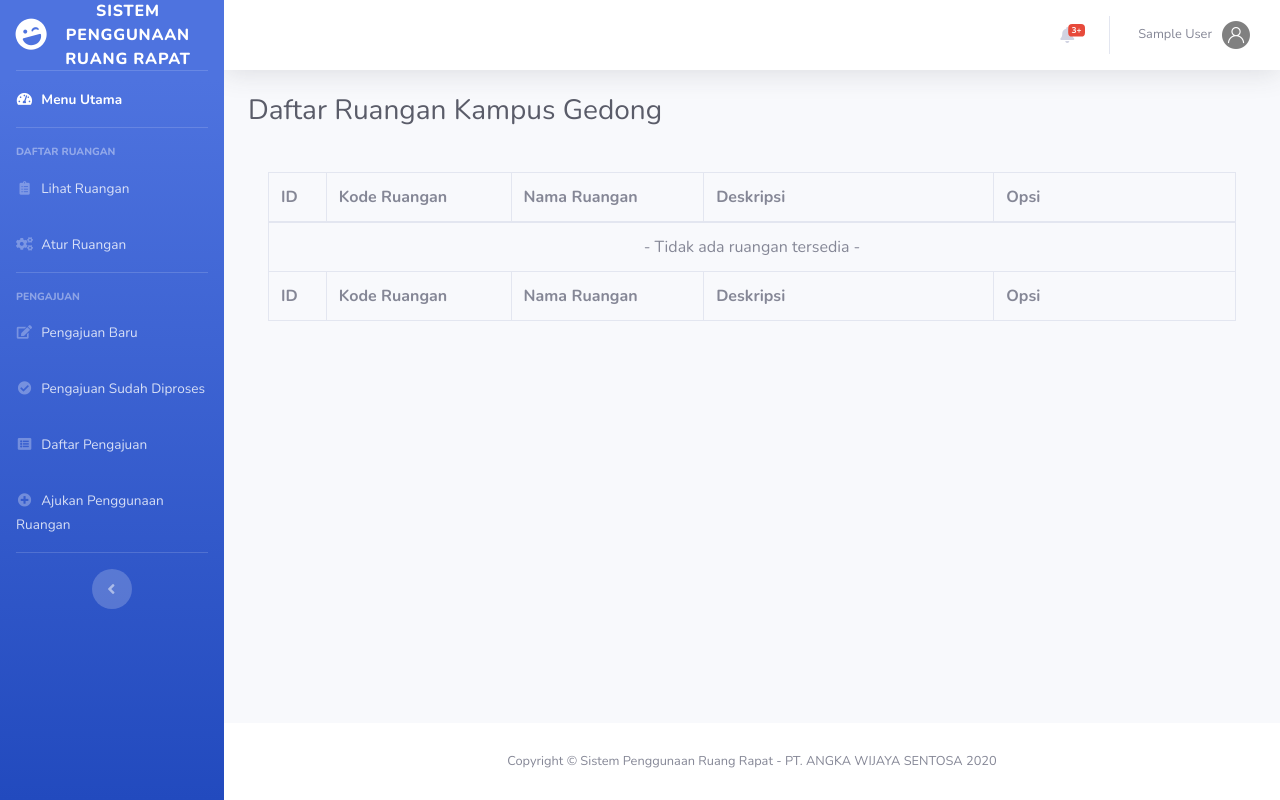
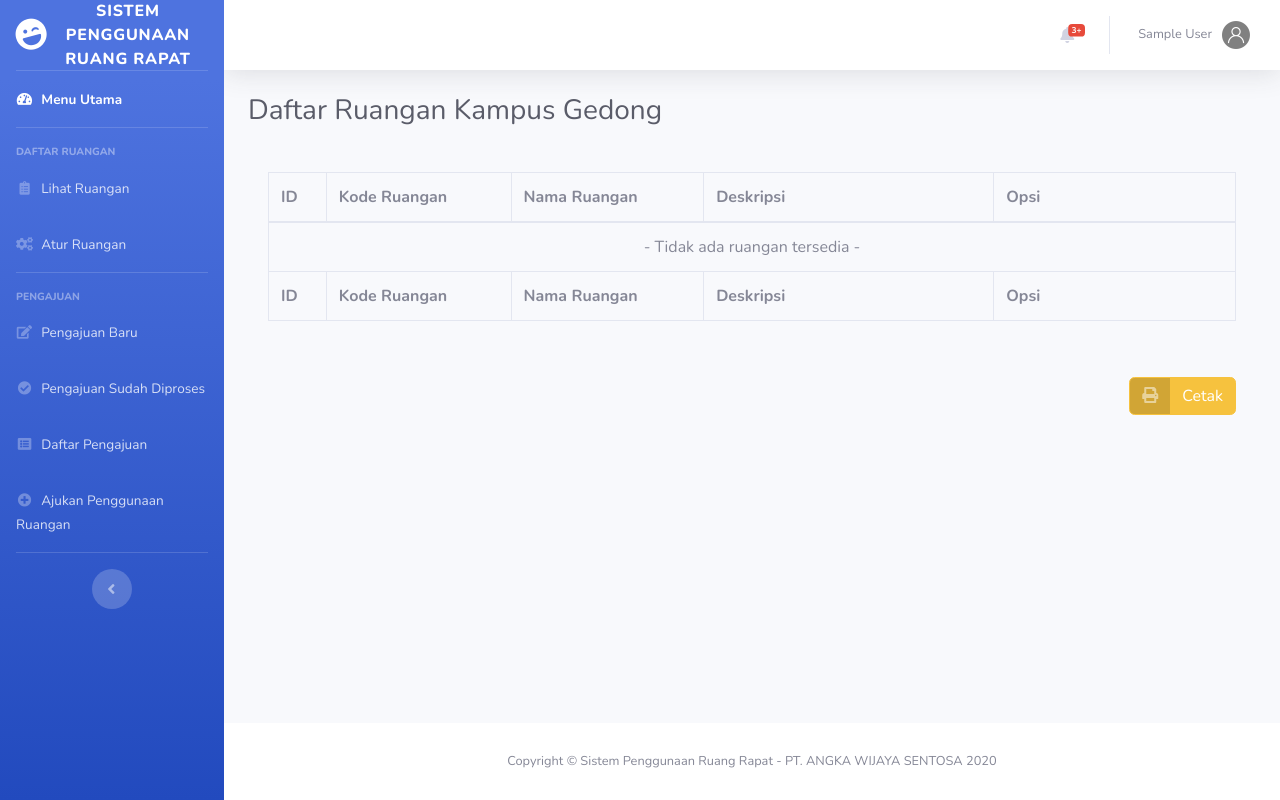
Before and after one commit to aditbeta/sipenru, a PHP site: page /daftar_ruangan.php in a window 1280 px wide. Run offline with PHP 8.4, Linux system fonts and the light colour scheme; the visitor is signed in with stand-in values (Sample User, id 1); data that the repository does not hold is empty.

Commit message:
Add button to print page as PDF (#9)
* add print page

* add cetak.php enf space

```diff
--- a/atur_ruangan.php
+++ b/atur_ruangan.php
@@ -97,6 +97,8 @@
             </div>
           </div>
 
+          <?php include 'cetak_halaman.php';?>
+
         </div>
         <!-- /.container-fluid -->
 
--- /dev/null
+++ b/cetak_halaman.php
@@ -0,0 +1,4 @@
+          <!-- Print Page -->
+          <div class="card-body" align="right">
+              <a href='#' class='btn btn-warning btn-icon-split' onclick="window.print()"><span class='icon text-white-50'><i class='fas fa-print'></i></span><span class='text'>Cetak</span></a>
+          </div>
--- a/daftar_pengajuan.php
+++ b/daftar_pengajuan.php
@@ -108,6 +108,8 @@
             </div>
           </div>
 
+          <?php include 'cetak_halaman.php';?>
+
         </div>
         <!-- /.container-fluid -->
 
--- a/daftar_ruangan.php
+++ b/daftar_ruangan.php
@@ -93,6 +93,8 @@
             </div>
           </div>
 
+          <?php include 'cetak_halaman.php';?>
+
         </div>
         <!-- /.container-fluid -->
 
--- a/pengajuan_ruangan.php
+++ b/pengajuan_ruangan.php
@@ -99,6 +99,8 @@
             </div>
           </div>
 
+          <?php include 'cetak_halaman.php';?>
+
         </div>
         <!-- /.container-fluid -->
 
--- a/pengajuan_terproses.php
+++ b/pengajuan_terproses.php
@@ -98,6 +98,8 @@
             </div>
           </div>
 
+          <?php include 'cetak_halaman.php';?>
+
         </div>
         <!-- /.container-fluid -->
 
```
